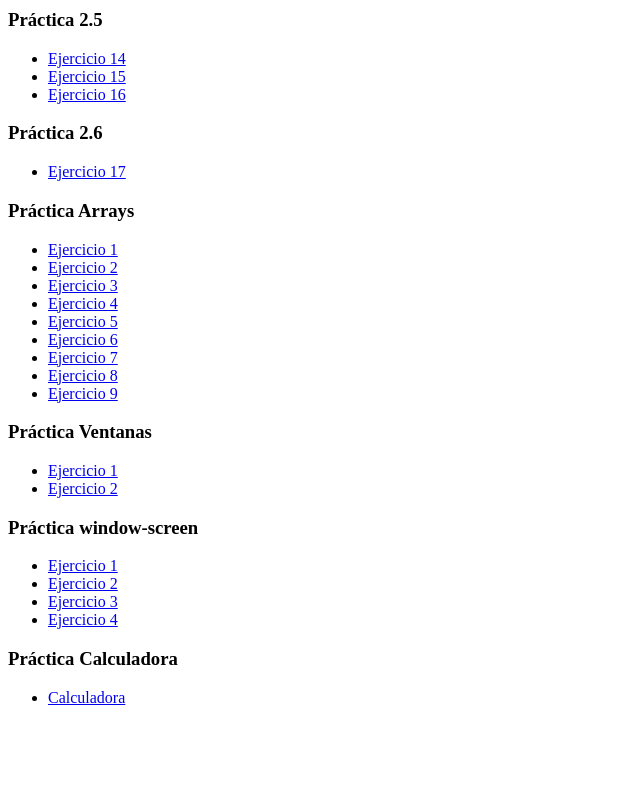
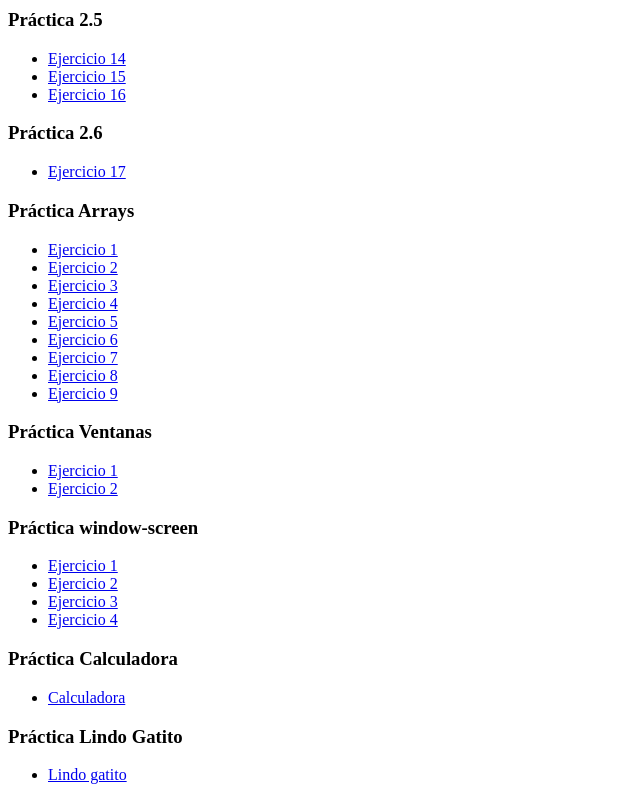
Before and after one commit to pxblx/programacionJavaScript, a plain HTML site: page index.html in a window 1280 px wide. Shown: the part 504-1304 px from the top of the page, without its empty margins (0-640 px from the left). Before the commit the page ends 1227 px from the top, so only its background shows below. Drawn offline with Linux system fonts and the light colour scheme.

Commit message:
Actualizar index.html

```diff
--- a/index.html
+++ b/index.html
@@ -70,5 +70,9 @@
     <ul>
         <li><a href="calculadora/calculadora.html">Calculadora</a></li>
     </ul>
+    <h3>Práctica Lindo Gatito</h3>
+    <ul>
+        <li><a href="lindo-gatito/index.html">Lindo gatito</a></li>
+    </ul>
 </body>
 </html>
```
